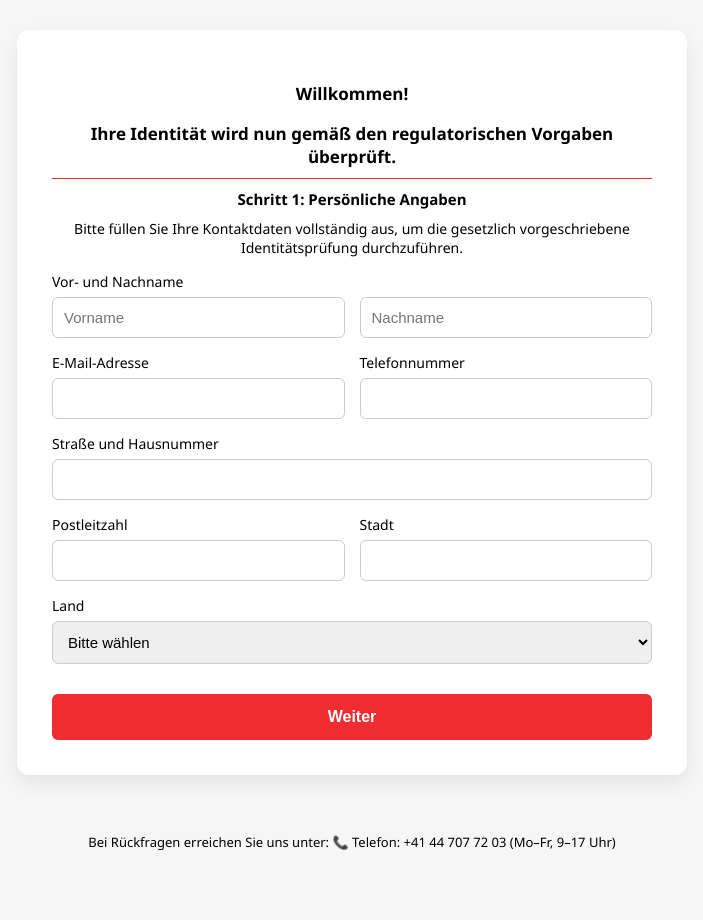
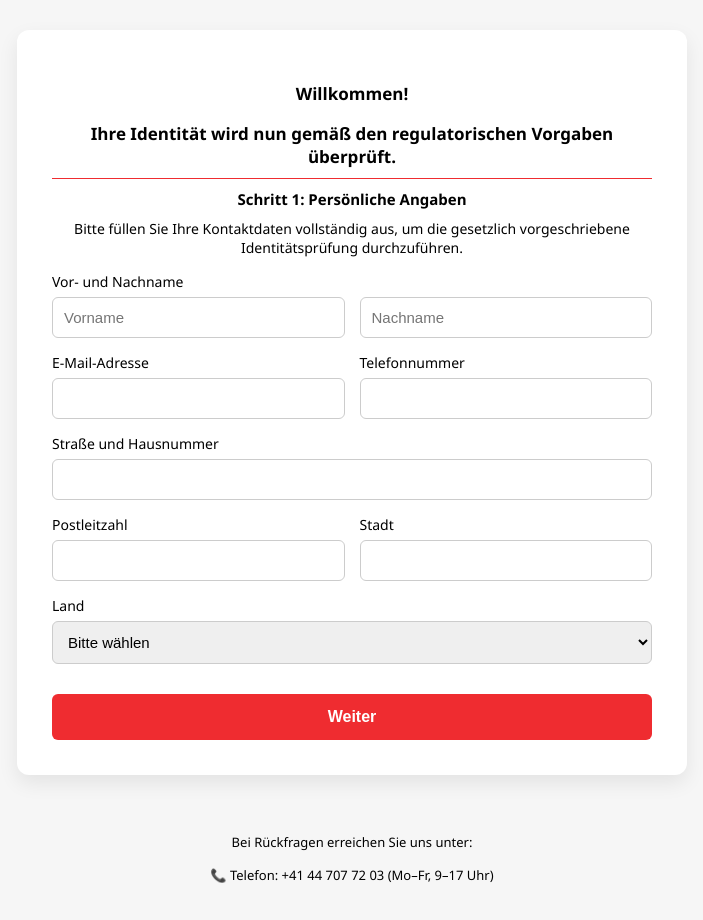
Before and after one commit to identverfahrensysteme/santander, a plain HTML site: page index.html in a window 1280 px wide. Shown: the top 920 px of the page, without its empty margins (288-991 px from the left). Drawn offline with Linux system fonts and the light colour scheme.

Commit message:
Update index.html

```diff
--- a/index.html
+++ b/index.html
@@ -220,7 +220,7 @@ Auch hier gilt: Achten Sie auf gute Bildqualität, Lesbarkeit und vollständige
 
 <br><br>
 <div style="font-size: 13px; text-align: center; line-height: 1.6; max-width: 600px; margin: 0 auto;">
-   <p>Bei Rückfragen erreichen Sie uns unter:
+   <p>Bei Rückfragen erreichen Sie uns unter:</p>
   📞 Telefon: +41 44 707 72 03 (Mo–Fr, 9–17 Uhr)<br><br>
 </div>
   <div class="footer">
```
